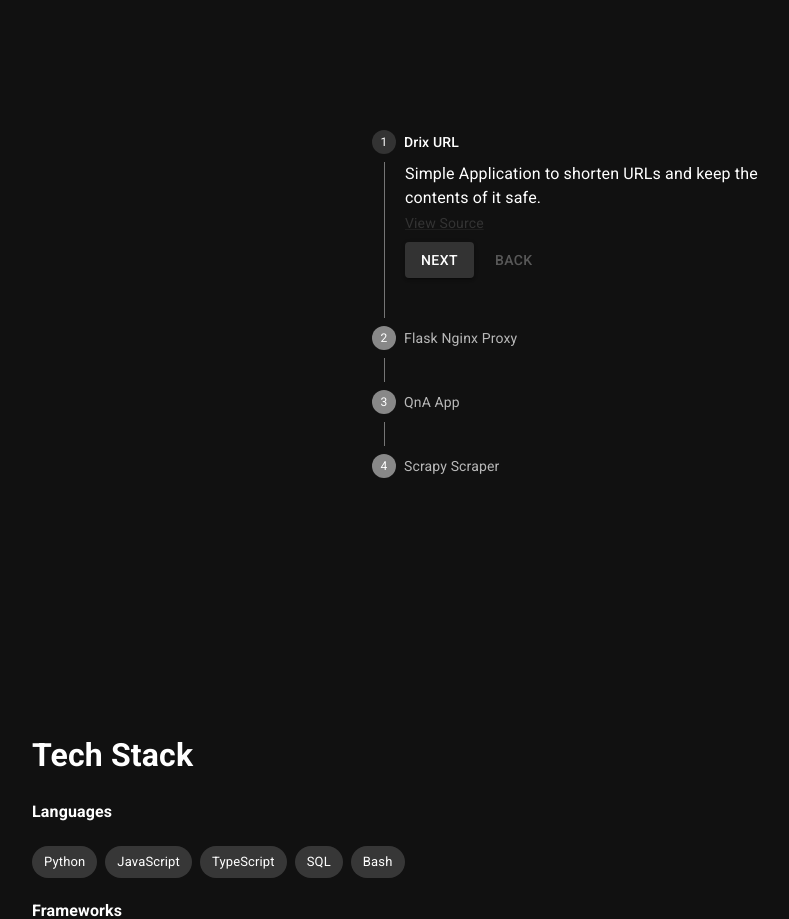
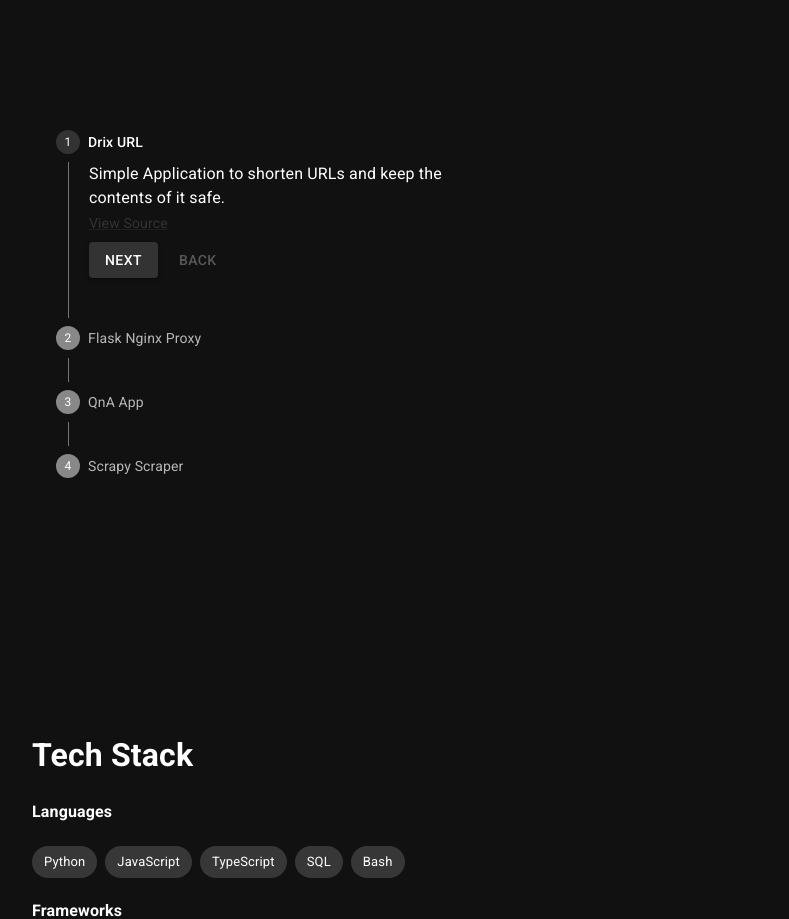
Before and after one commit to nova-sangeeth/nginx-proxy-workout, a React (Vite) app in the folder react-pwa-frontend/: page / in a window 1280 px wide. Shown: the part 1600-2519 px from the top of the page, without its empty margins (68-857 px from the left). Built offline with nearby package versions, Linux system fonts and the light colour scheme.

Commit message:
move the component to a container.

```diff
--- a/react-pwa-frontend/src/components/SkillStepper/SkillStepper.tsx
+++ b/react-pwa-frontend/src/components/SkillStepper/SkillStepper.tsx
@@ -3,6 +3,7 @@
 
 import Box from "@mui/material/Box";
 import Button from "@mui/material/Button";
+import Container from "@mui/material/Container";
 import Link from "@mui/material/Link";
 import Paper from "@mui/material/Paper";
 import Step from "@mui/material/Step";
@@ -29,6 +30,7 @@
   };
 
   return (
+    <Container disableGutters={false}>
       <Box sx={{ maxWidth: 400 }}>
         <Stepper activeStep={activeStep} orientation="vertical">
           {projectContent.map((step, index) => (
@@ -76,6 +78,7 @@
           </Paper>
         )}
       </Box>
+    </Container>
   );
 }
 
```
Lines whose indentation alone changed are shown as unchanged.
